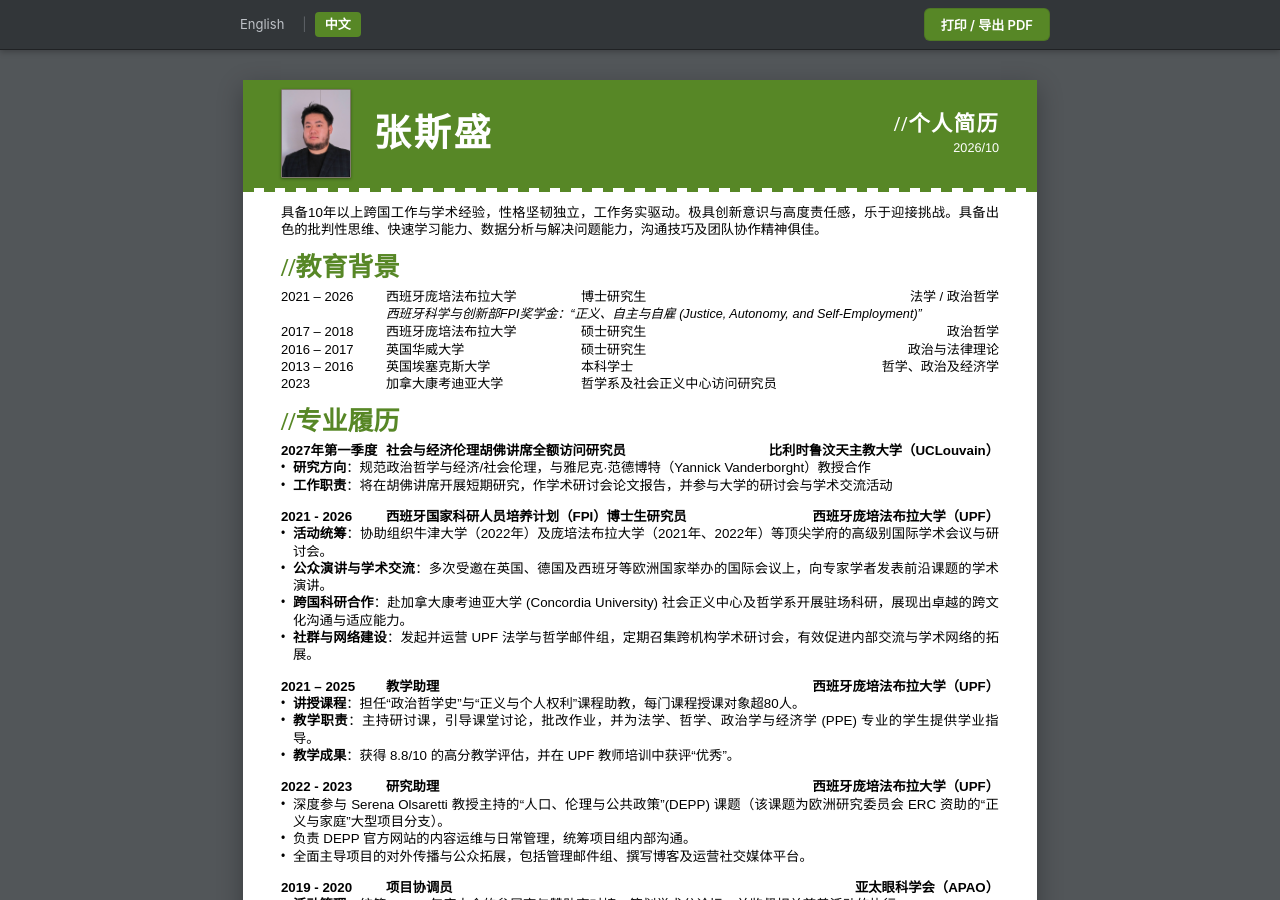
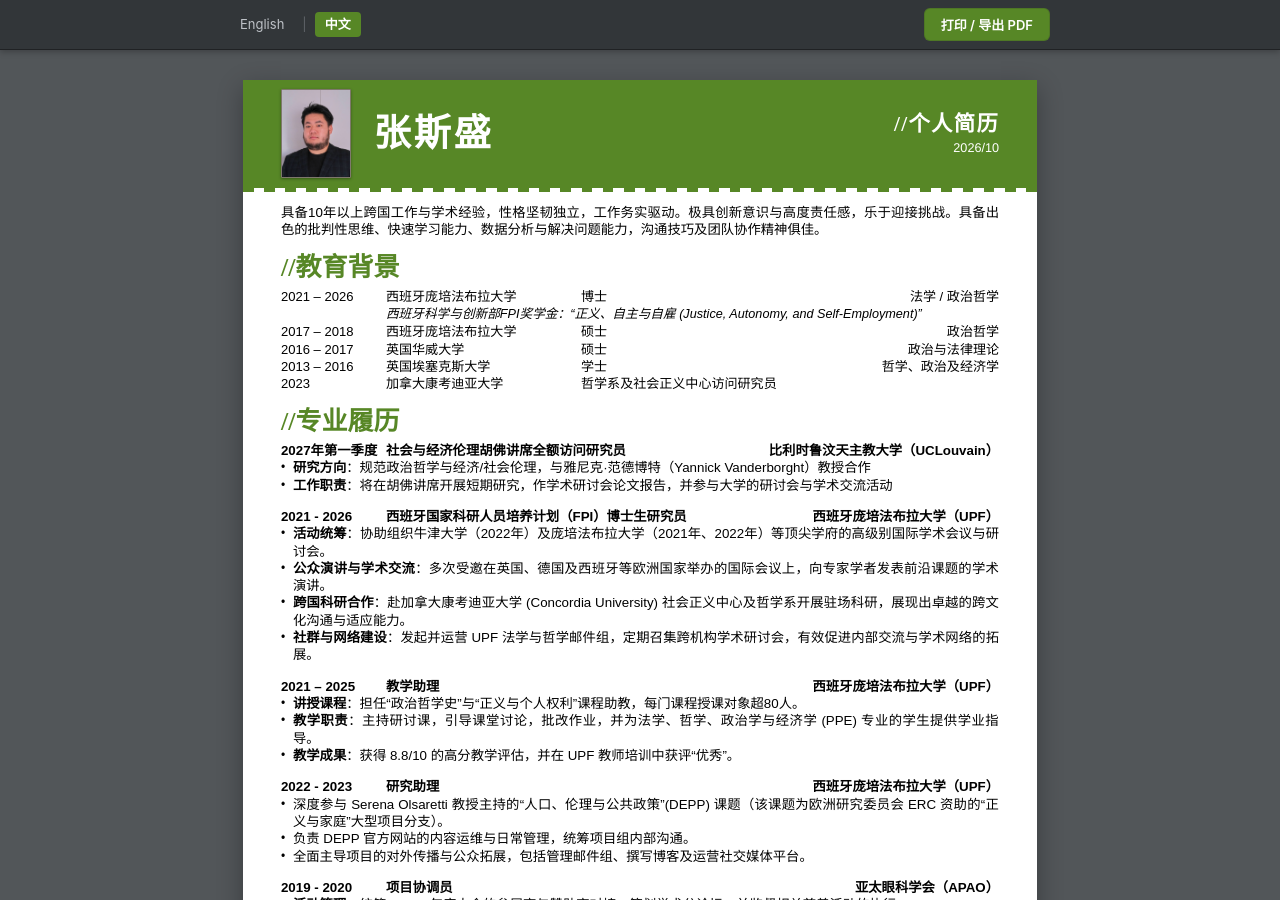
Before and after one commit to kzssc/cv, a Jekyll site: the page built from index-cn.md, in a window 1280 px wide and 900 px high. Built offline with Jekyll 4.4.1, drawn with Linux system fonts in a browser that asks for light colours.

```diff
--- a/index-cn.md
+++ b/index-cn.md
@@ -19,11 +19,11 @@ photo: media/photo.jpg
 
 | 时间 | 院校 / 机构 | 学历 / 学位 | 专业 / 方向 |
 | :--- | :--- | :--- | ---: |
-| 2021 – 2026 | 西班牙庞培法布拉大学 | 博士研究生 | 法学 / 政治哲学 |
+| 2021 – 2026 | 西班牙庞培法布拉大学 | 博士 | 法学 / 政治哲学 |
 | | *西班牙科学与创新部FPI奖学金：“正义、自主与自雇 (Justice, Autonomy, and Self-Employment)”* | | |
-| 2017 – 2018 | 西班牙庞培法布拉大学 | 硕士研究生 | 政治哲学 |
-| 2016 – 2017 | 英国华威大学 | 硕士研究生 | 政治与法律理论 |
-| 2013 – 2016 | 英国埃塞克斯大学 | 本科学士 | 哲学、政治及经济学 |
+| 2017 – 2018 | 西班牙庞培法布拉大学 | 硕士 | 政治哲学 |
+| 2016 – 2017 | 英国华威大学 | 硕士 | 政治与法律理论 |
+| 2013 – 2016 | 英国埃塞克斯大学 | 学士 | 哲学、政治及经济学 |
 | 2023 | 加拿大康考迪亚大学 | 哲学系及社会正义中心访问研究员 | |
 
 ## //专业履历
```
Also changed, not shown: scripts/build_and_verify.py (+5 -5 lines), .github/workflows/verify-and-build.yml, 6 other files.
